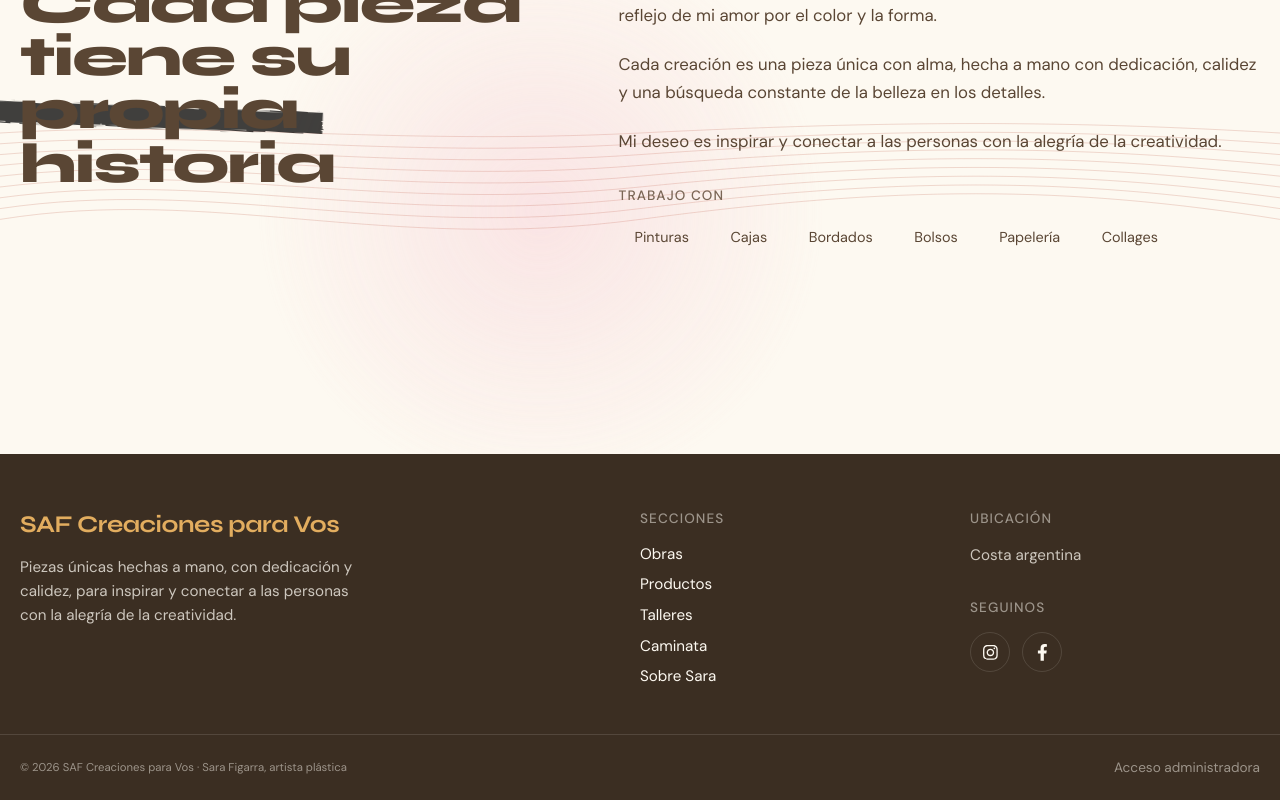
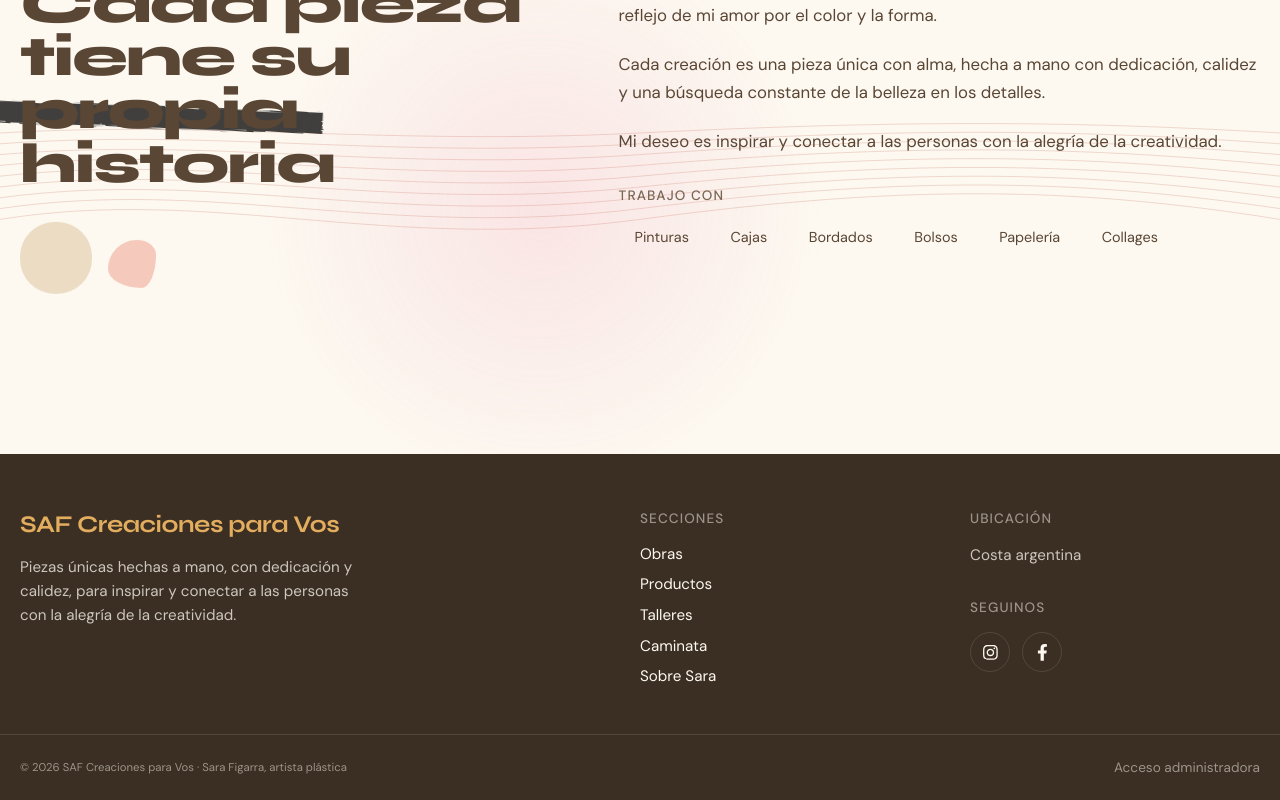
Before and after one commit to aylenfrisoli/proyecto-integrador-adaitw, a React (Vite) app in the folder frontend/: page / in a window 1280 px wide. Shown: the part 3281-4081 px from the top of the page. Built offline with nearby package versions, Linux system fonts and the light colour scheme; no server answers.

Commit message:
Uso los colores nuevos en la sección Sobre Sara

```diff
--- a/frontend/src/components/SobreSara.jsx
+++ b/frontend/src/components/SobreSara.jsx
@@ -11,17 +11,17 @@ const MATERIALES = [
   "Collages",
 ];
 
-// clases pastel que se reparten entre las etiquetas, una por una y volviendo a empezar
-const COLORES = [styles.rosa, styles.lila, styles.azul, styles.melocoton];
+// clases de color que se reparten entre las etiquetas, una por una y volviendo a empezar
+const COLORES = [styles.ladrillo, styles.arena, styles.salvia, styles.ocre];
 
 // presentacion de sara: dos columnas, el titulo a la izquierda y el texto con las etiquetas a la derecha
 function SobreSara() {
   return (
     <section id="sobre-sara" className={`container ${styles.seccion}`}>
       {/* formas que asoman por los costados, donde queda lugar en blanco */}
-      <FormaDecorativa tipo="gota" color="melocoton" tamano="4.5rem" lado="izquierda" arriba="72%" />
-      <FormaDecorativa tipo="cuarto" color="azul" tamano="4rem" lado="derecha" arriba="10%" />
-      <FormaDecorativa tipo="ovalo" color="rosa" tamano="5rem" lado="derecha" arriba="78%" />
+      <FormaDecorativa tipo="gota" color="ocre" tamano="4.5rem" lado="izquierda" arriba="72%" />
+      <FormaDecorativa tipo="cuarto" color="salvia" tamano="4rem" lado="derecha" arriba="10%" />
+      <FormaDecorativa tipo="ovalo" color="ladrillo" tamano="5rem" lado="derecha" arriba="78%" />
       <div>
         <p className={styles.eyebrow}>Sobre Sara</p>
         <h2 className={`display-title ${styles.titulo}`}>
@@ -29,8 +29,8 @@ function SobreSara() {
         </h2>
         {/* dos formas de distinto tamaño, como un pequeño collage bajo el titular */}
         <div className={styles.formas}>
-          <FormaDecorativa tipo="ovalo" color="lila" tamano="4.5rem" />
-          <FormaDecorativa tipo="gota" color="rosa" tamano="3rem" />
+          <FormaDecorativa tipo="ovalo" color="arena" tamano="4.5rem" />
+          <FormaDecorativa tipo="gota" color="ladrillo" tamano="3rem" />
         </div>
       </div>
 
```
